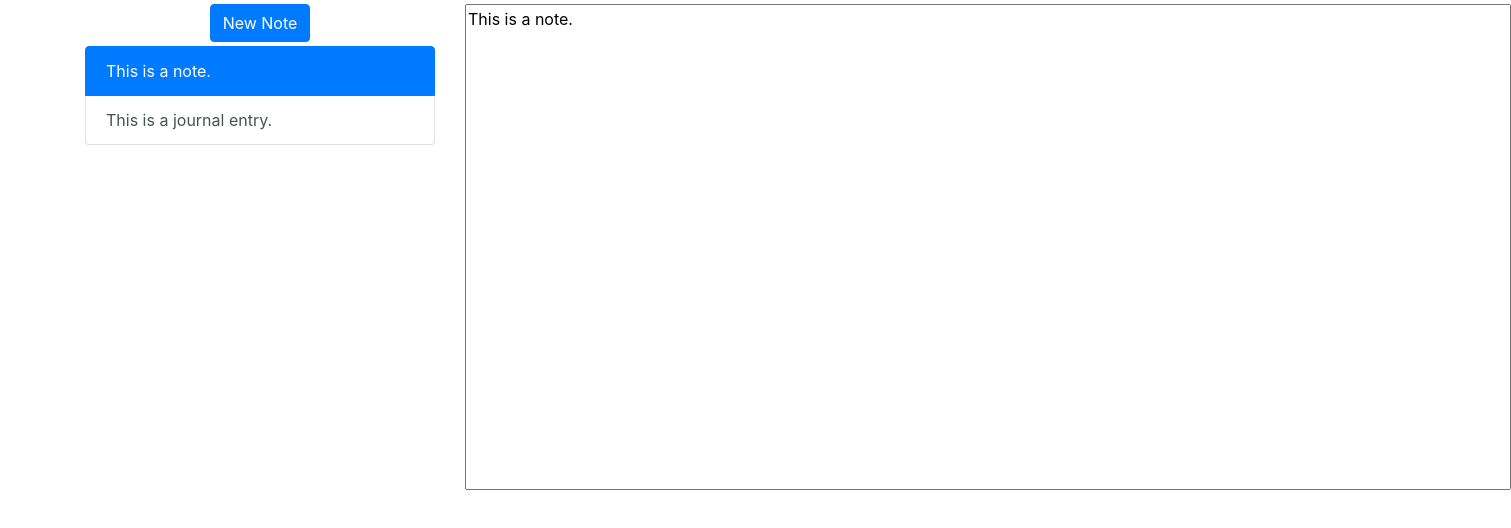
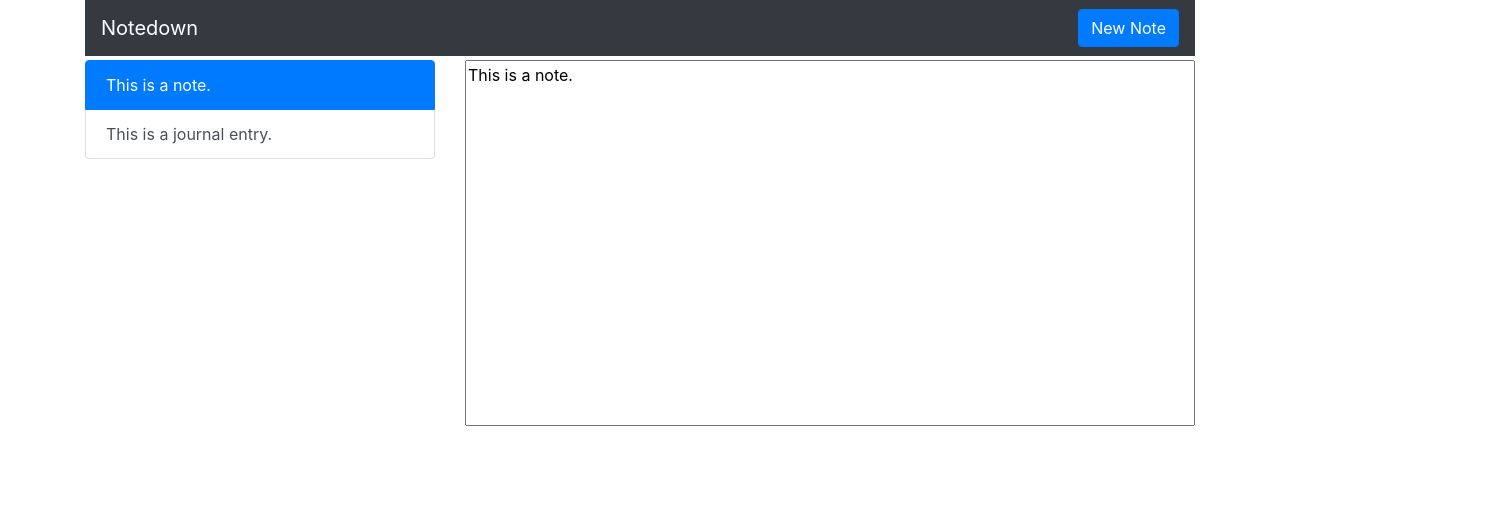
Before and after one commit to sambokai/Notedown, a React app: page / in a window 1280 px wide. Shown: the top 528 px of the page, 1511 px wide, since content can reach past the window. Built offline with nearby package versions, Linux system fonts and the light colour scheme.

Commit message:
Move "New Note" button to new ActionBar component

```diff
--- a/src/js/App.jsx
+++ b/src/js/App.jsx
@@ -10,6 +10,7 @@ import Note from './model/Note';
 
 import TextEditor from './components/TextEditor';
 import NoteSelectionList from './components/NoteSelectionList';
+import ActionBar from './components/ActionBar';
 
 class App extends React.Component {
   static reorder(list, startIndex, endIndex) {
@@ -82,12 +83,14 @@ class App extends React.Component {
     const components = {
       app: (
         <div className="container">
+          <ActionBar
+            onCreateNote={this.addEmptyNote}
+          />
           <div className="row py-1 ">
             <div className="col-4">
               <NoteSelectionList
                 notes={this.state.notes}
                 onSelectNote={this.handleNotesListClick}
-                onCreateNote={this.addEmptyNote}
                 selectedNote={this.state.selectedNote}
               />
             </div>
--- /dev/null
+++ b/src/js/components/ActionBar.jsx
@@ -0,0 +1,28 @@
+/* eslint-disable jsx-a11y/anchor-is-valid */
+import React from 'react';
+import PropTypes from 'prop-types';
+
+
+// eslint-disable-next-line react/prefer-stateless-function
+class ActionBar extends React.Component {
+  render() {
+    return (
+      <nav className="navbar navbar-dark bg-dark">
+        <a className="navbar-brand" href="#">Notedown</a>
+        <button
+          onClick={this.props.onCreateNote}
+          type="button"
+          className="btn btn-primary"
+        >New Note
+        </button>
+      </nav>
+    );
+  }
+}
+
+ActionBar.propTypes = {
+  onCreateNote: PropTypes.func.isRequired,
+};
+
+
+export default ActionBar;
--- a/src/js/components/NoteSelectionList.jsx
+++ b/src/js/components/NoteSelectionList.jsx
@@ -15,15 +15,6 @@ class NoteSelectionList extends React.Component {
   }
   render() {
     return (
-      <div>
-        <div className="row justify-content-center pb-1">
-          <button
-            onClick={this.props.onCreateNote}
-            type="button"
-            className="btn btn-primary"
-          >New Note
-          </button>
-        </div>
       <Droppable droppableId="notesListDroppable">
         {droppableProvided => (
           <div className="list-group" ref={droppableProvided.innerRef}>
@@ -49,8 +40,6 @@ class NoteSelectionList extends React.Component {
             {droppableProvided.placeholder}
           </div>)}
       </Droppable>
-      </div>
-
     );
   }
 }
@@ -59,7 +48,6 @@ NoteSelectionList.propTypes = {
 // eslint-disable-next-line react/forbid-prop-types
   notes: PropTypes.arrayOf(PropTypes.object).isRequired,
   onSelectNote: PropTypes.func.isRequired,
-  onCreateNote: PropTypes.func.isRequired,
   selectedNote: PropTypes.number.isRequired,
 };
 
--- a/src/js/components/TextEditor.jsx
+++ b/src/js/components/TextEditor.jsx
@@ -29,16 +29,14 @@ class TextEditor extends React.Component {
     };
 
     return (
-      <div>
       <textarea
-          rows={20}
-          cols={100}
+        className="w-100"
+        rows={15}
         style={textAreaStyle}
         placeholder={this.props.placeholder}
         value={this.state.noteText}
         onChange={this.handleChange}
       />
-      </div>
     );
   }
 }
```
Lines whose indentation alone changed are shown as unchanged.
